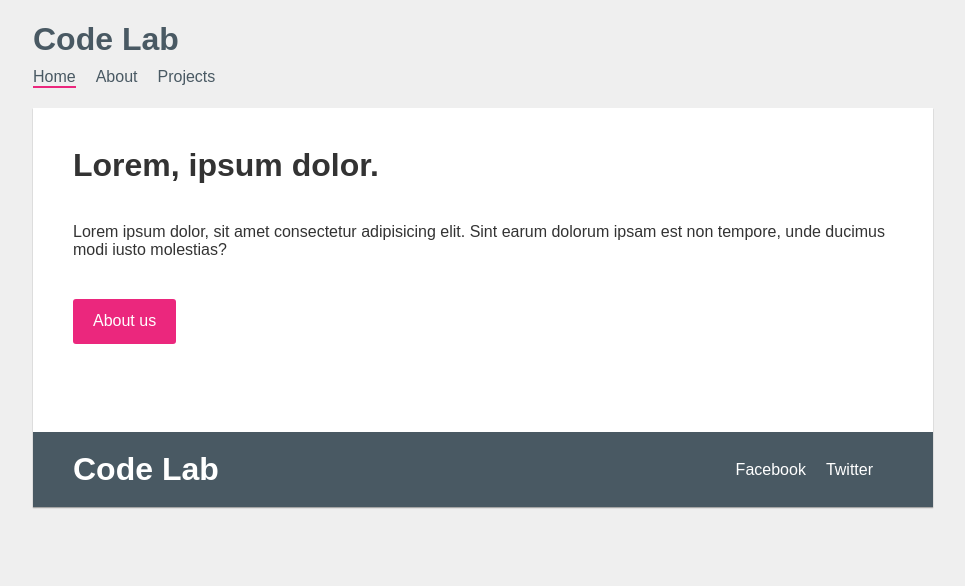
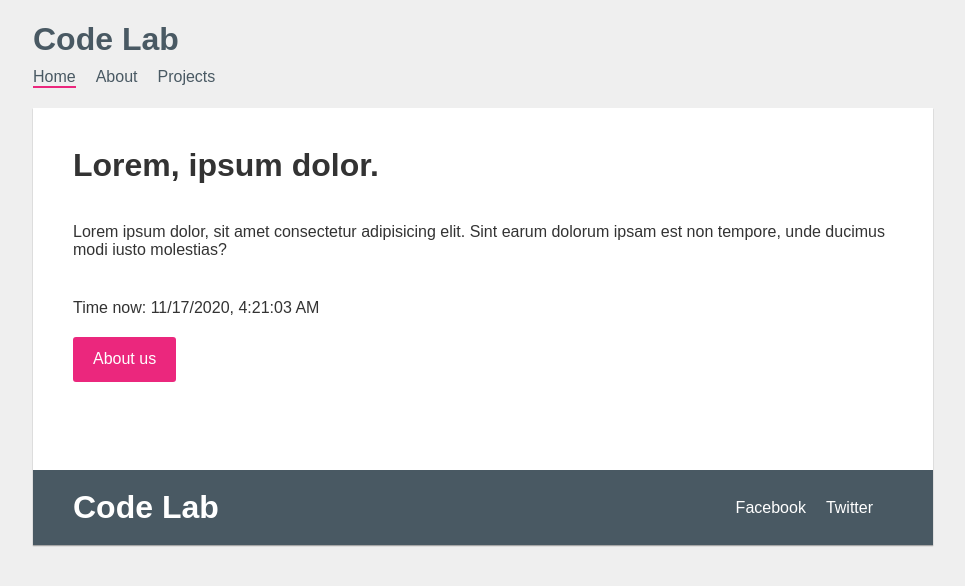
Before and after one commit to cunguyendev/react-typescript, a React (Create React App) app: page / in a window 1280 px wide. Shown: the top 586 px of the page, without its empty margins (157-1122 px from the left). Built offline with nearby package versions, Linux system fonts and the light colour scheme; a web font is replaced by a local one.

Commit message:
Add the current time rendering.

```diff
--- a/src/components/text-paragraph/index.scss
+++ b/src/components/text-paragraph/index.scss
@@ -22,4 +22,8 @@
       text-decoration: none;
     }
   }
+
+  .time-now {
+    margin-bottom: 20px;
+  }
 }
--- a/src/components/text-paragraph/index.tsx
+++ b/src/components/text-paragraph/index.tsx
@@ -1,6 +1,22 @@
-import React, { MouseEvent } from 'react';
+import React, { MouseEvent, useEffect, useState } from 'react';
 
 const TextParagraph = () => {
+  const [timenow, updateTimeNow] = useState(new Date());
+
+  const tick = () => {
+    updateTimeNow(new Date());
+  };
+
+  useEffect(() => {
+    const timeData = setInterval(() => {
+      tick();
+    }, 1000)
+
+    return () => {
+      clearInterval(timeData);
+    };
+  }, []);
+
   const ctaHandler = (event: MouseEvent) => {
     // tslint:disable-next-line: no-console
     console.log('You are clicked on the button!')
@@ -11,6 +27,7 @@ const TextParagraph = () => {
     <div className="text-paragragh">
       <h2 className="text-paragragh__title">Lorem, ipsum dolor.</h2>
       <p className="text-paragragh__description">Lorem ipsum dolor, sit amet consectetur adipisicing elit. Sint earum dolorum ipsam est non tempore, unde ducimus modi iusto molestias?</p>
+      <p className="time-now">Time now: {`${timenow.toLocaleString()}`}</p>
       <div className="text-paragragh__cta">
         <a onClick={ctaHandler} href="/" className="button">About us</a>
       </div>
@@ -18,4 +35,4 @@ const TextParagraph = () => {
   );
 }
 
-export default TextParagraph;
+export default React.memo(TextParagraph);
```
